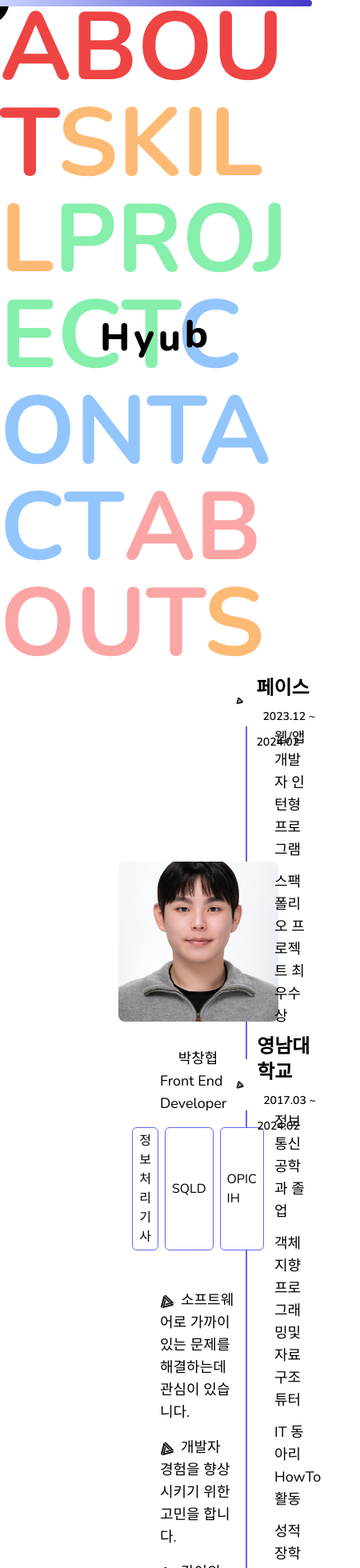
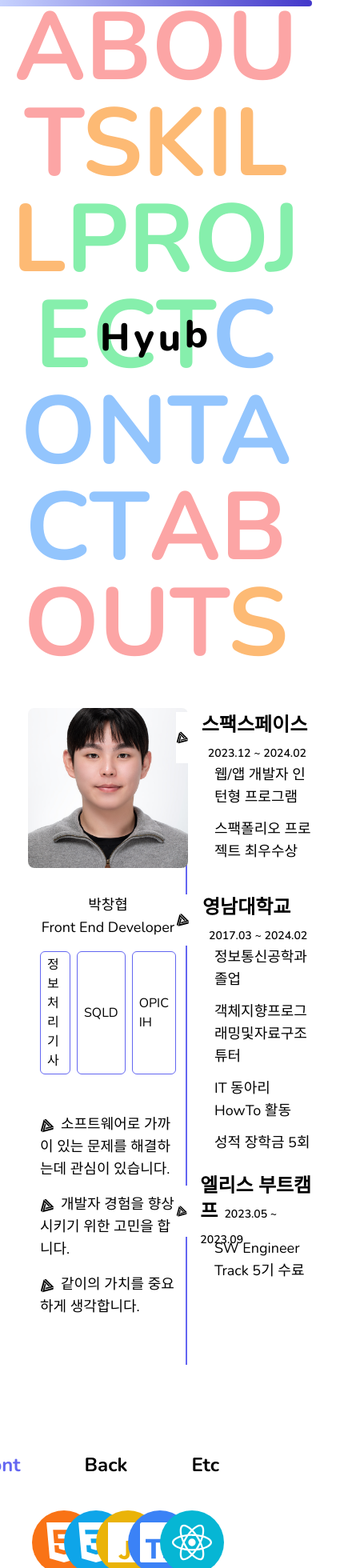
Before and after one commit to thwlckd/portfolio.v1, a Next.js app: page / in a window 390 px wide. Shown: the top 1960 px of the page at 80% size, 450 px wide, since content can reach past the window. Built offline with nearby package versions, Linux system fonts and the light colour scheme.

Commit message:
Style: 공통 레이아웃 반응형 작업

```diff
--- a/src/app/layout.tsx
+++ b/src/app/layout.tsx
@@ -31,7 +31,9 @@ export default function RootLayout({
           <Navigator />
           <Social />
           <Home />
-          <main className="ml-[200px]">{children}</main>
+          <main className="ml-[50px] sm:ml-[100px] lg:ml-[200px]">
+            {children}
+          </main>
           <Footer />
           <div id="modal"></div>
         </body>
--- a/src/components/layout/Navigator.tsx
+++ b/src/components/layout/Navigator.tsx
@@ -6,7 +6,7 @@ const SECTIONS = ['home', 'about', 'skill', 'project', 'contact'];
 
 export default function Navigator() {
   return (
-    <ul className="fixed top-0 left-10 flex flex-col justify-center items-center gap-10 w-10 h-screen z-10">
+    <ul className="fixed top-0 left-[10px] sm:left-10 flex flex-col justify-center items-center gap-10 w-10 h-screen z-10">
       {Children.toArray(
         SECTIONS.map((section) => (
           <li className="relative">
@@ -19,7 +19,7 @@ export default function Navigator() {
             ></Link>
             <Chip
               id={`${section}-tooltip`}
-              className="hidden absolute left-[30px] top-[-10px] p-2 uppercase"
+              className="invisible sm:visible hidden absolute left-[30px] top-[-10px] p-2 uppercase"
             >
               {section}
             </Chip>
--- a/src/components/layout/Social.tsx
+++ b/src/components/layout/Social.tsx
@@ -15,7 +15,7 @@ const SECTIONS = [
 
 export default function Social() {
   return (
-    <ul className="fixed top-0 right-10 flex flex-col justify-center items-center w-10 h-screen z-10">
+    <ul className="invisible sm:visible fixed top-0 right-10 flex flex-col justify-center items-center w-10 h-screen z-10">
       {Children.toArray(
         SECTIONS.map(({ icon, link }, i) => (
           <li
--- a/src/components/section/Home.tsx
+++ b/src/components/section/Home.tsx
@@ -45,7 +45,7 @@ export default function Home() {
         <span>u</span>
         <span className="inline-block animate-bounce">b</span>
       </div>
-      <nav className="max-h-screen max-w-screen overflow-hidden text-[120px] sm:text-[200px] lg:text-[250px] break-all leading-none text-white font-bold uppercase">
+      <nav className="max-h-screen max-w-screen overflow-hidden text-[120px] sm:text-[200px] lg:text-[250px] break-all leading-none text-white font-bold uppercase text-center ">
         {Children.toArray(
           Array.from({ length: 3 }).map(() =>
             NAVIGATORS.map(({ name, color, hover }) => (
```
